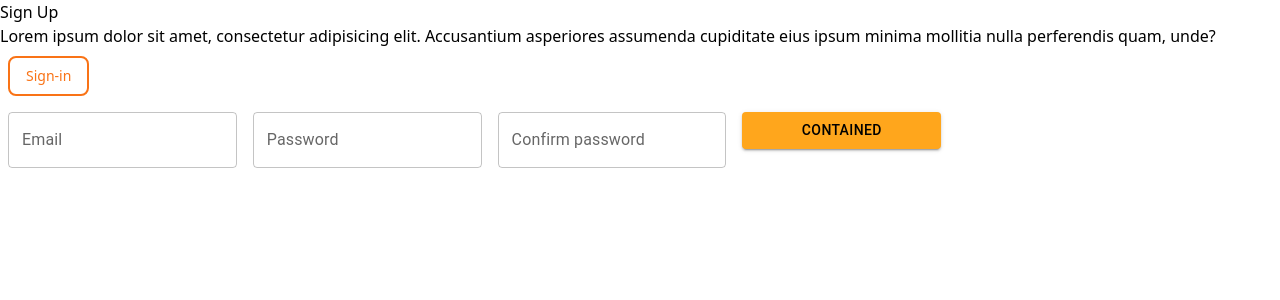
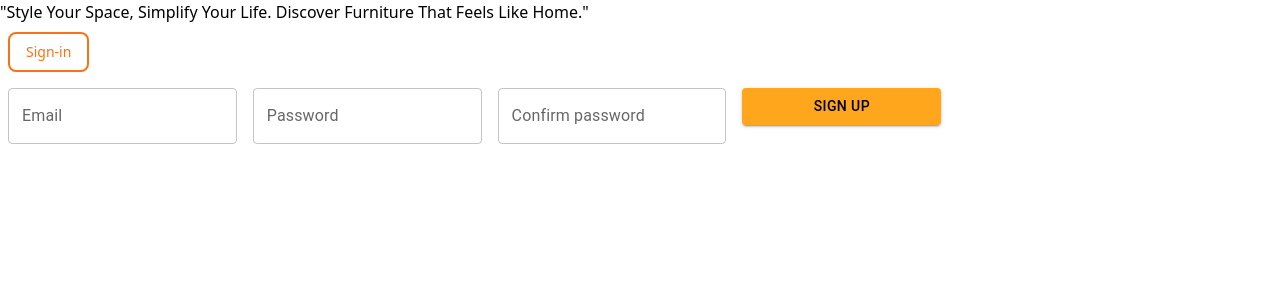
Before and after one commit to VelociKepler/OrbitRex-Living-react, a React (Vite) app: page /login in a window 1280 px wide. Both pictures are taken after a click on the button "Sign-up". Shown: the top 300 px of the page. Built offline with nearby package versions, Linux system fonts and the light colour scheme.

Commit message:
Login page css

```diff
--- a/src/pages/Login.tsx
+++ b/src/pages/Login.tsx
@@ -14,10 +14,10 @@ const Login = () => {
   return (
     <>
       {isSignIn ? (
-        <div className="grid grid-cols-2 h-fit border max-w-screen-lg mx-auto">
-          <div className="items-center justify-center w-full px-4 py-2 border-r-2 text-center">
+        <div className="grid grid-cols-2 h-screen max-w-screen-lg mx-auto">
+          <div className="items-center justify-center w-full px-4 py-2 border-r-2 text-center my-auto">
             <h1 className="font-bold mb-4">Sign in</h1>
-            <div className="w-">
+            <div>
               {/* Line Login Button */}
               <Button>
                 <FacebookIcon></FacebookIcon>
@@ -56,40 +56,39 @@ const Login = () => {
                     autoComplete="current-password"
                   />
                   <Button variant="contained" color="secondary">
-                    Contained
+                    Sign in
                   </Button>
                 </Box>
-                <button className="primary-bnt">Sign-in</button>
               </form>
             </div>
           </div>
-          <div className="flex flex-col justify-center items-center h-full px-8">
-            <h1>Slogan</h1>
-            <p className="text-center my-5">
-              Lorem ipsum dolor sit amet, consectetur adipisicing elit.
-              Accusantium asperiores assumenda cupiditate eius ipsum minima
-              mollitia nulla perferendis quam, unde?
+          <div className = " flex flex-col justify-center items-center h-full px-8">
+            <p className = "text-center my-5">"Style Your Space, Simplify Your Life.
+              Discover Furniture That Feels Like Home."
             </p>
-            <button className="outline-bnt" onClick={() => setIsSignIn(false)}>
+            <button
+                className = "outline-bnt"
+                onClick = {() => setIsSignIn(false)}
+            >
               Sign-up
             </button>
           </div>
         </div>
       ) : (
-        <div className="grid grid-cols-2 h-fit border max-w-screen-lg mx-auto">
-          <div className="flex flex-col justify-center items-center h-full px-8">
-            <h1 className="font-bold">Sign Up</h1>
-            <p className="text-center my-5">
-              Lorem ipsum dolor sit amet, consectetur adipisicing elit.
-              Accusantium asperiores assumenda cupiditate eius ipsum minima
-              mollitia nulla perferendis quam, unde?
-            </p>
-            <button className="outline-bnt" onClick={() => setIsSignIn(true)}>
-              Sign-in
-            </button>
-          </div>
-          <div className="items-center justify-center w-full px-4 py-2 text-center">
-            <div className="max-w-screen-lg mx-auto">
+          <div className = "grid grid-cols-2 h-screen max-w-screen-lg mx-auto">
+            <div className = "flex flex-col justify-center items-center px-8">
+              <p className = "text-center my-5">"Style Your Space, Simplify Your Life.
+                Discover Furniture That Feels Like Home."
+              </p>
+              <button
+                  className = "outline-bnt"
+                  onClick = {() => setIsSignIn(true)}
+              >
+                Sign-in
+              </button>
+            </div>
+            <div className = "items-center justify-center w-full px-4 py-2 text-center my-auto">
+              <div className = "max-w-screen-lg mx-auto border-l-2">
               <form
                 className="flex flex-col max-w-[300px] mx-auto"
                 onSubmit={handleSubmit}
@@ -119,7 +118,7 @@ const Login = () => {
                     autoComplete="current-password"
                   />
                   <Button variant="contained" color="secondary">
-                    Contained
+                    Sign up
                   </Button>
                 </Box>
               </form>
```
